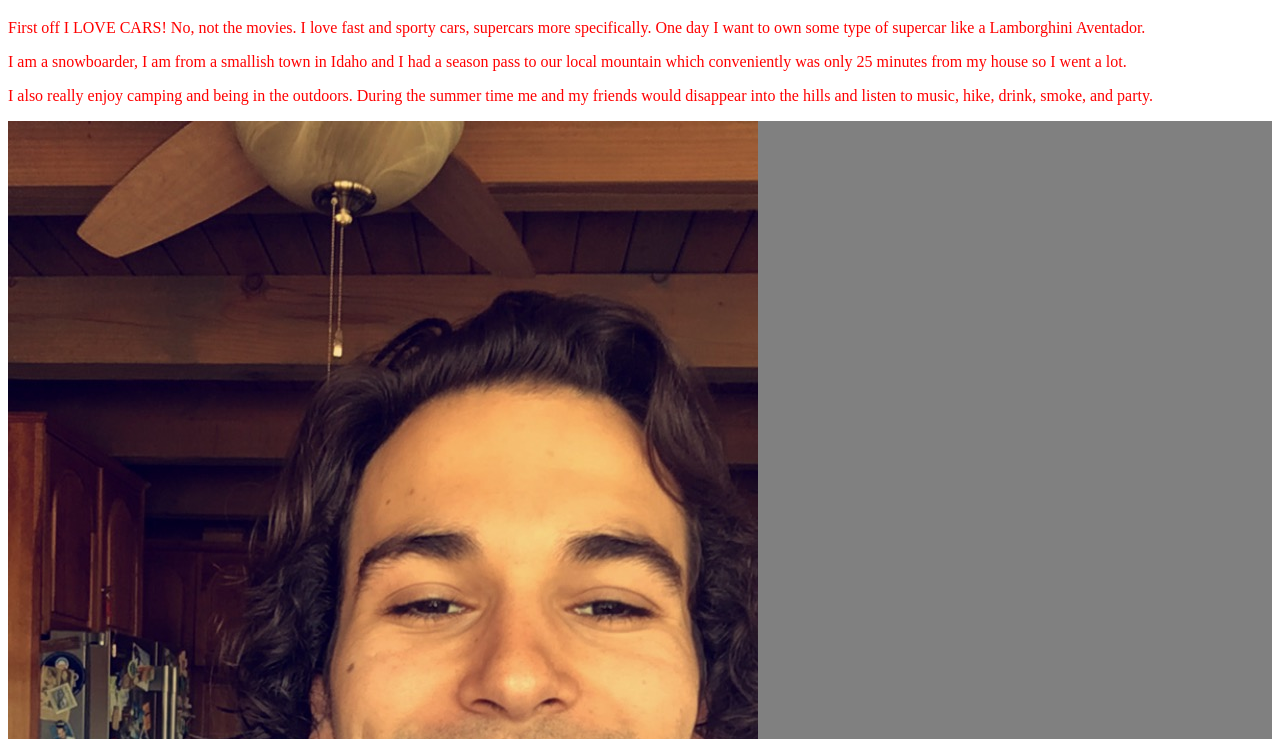
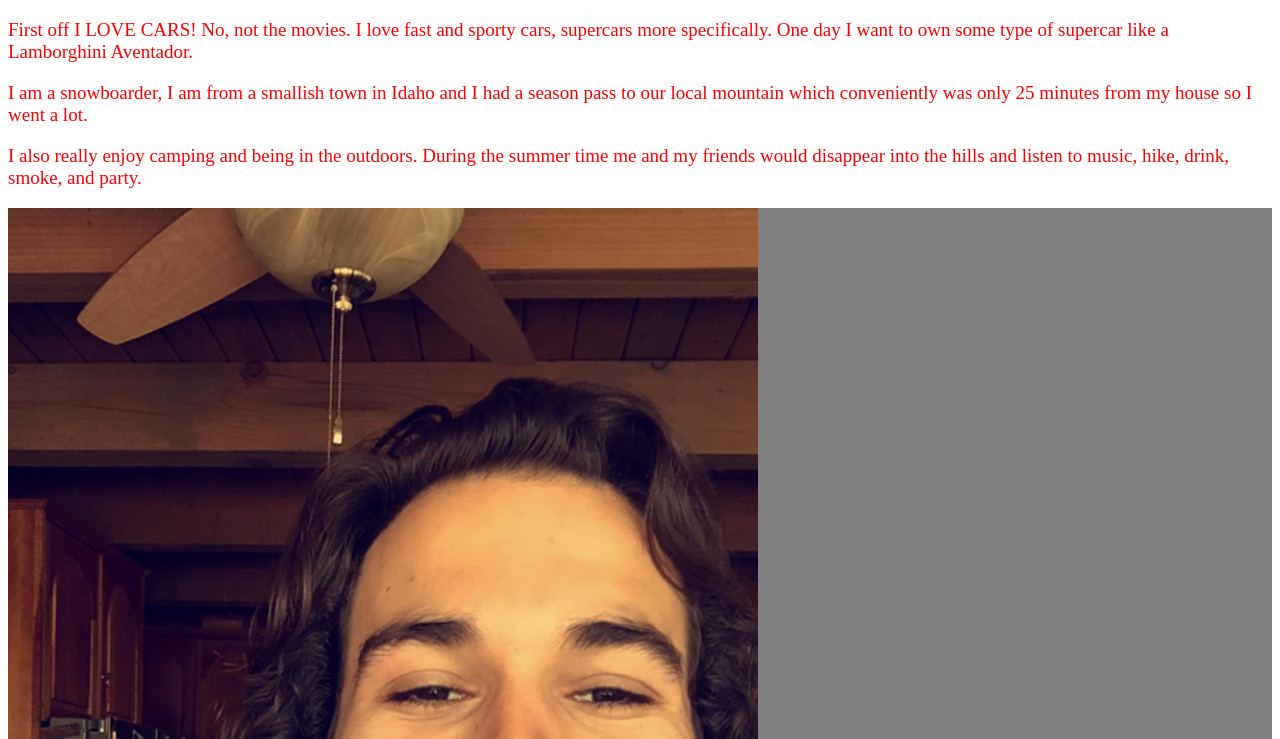
Before and after one commit to TrystanGray/about-trystan, a plain HTML site: page index.html in a window 1280 px wide. Shown: the part 61-800 px from the top of the page. Drawn offline with Linux system fonts and the light colour scheme.

```diff
--- a/style.css
+++ b/style.css
@@ -1,2 +1,6 @@
 p {color: red;}
 .background {background-color: gray}
+
+p {
+	font-size: 19px;
+}
```
